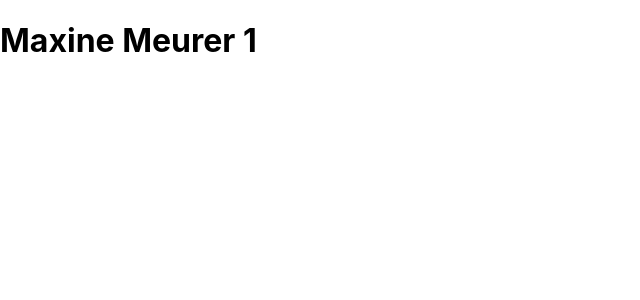
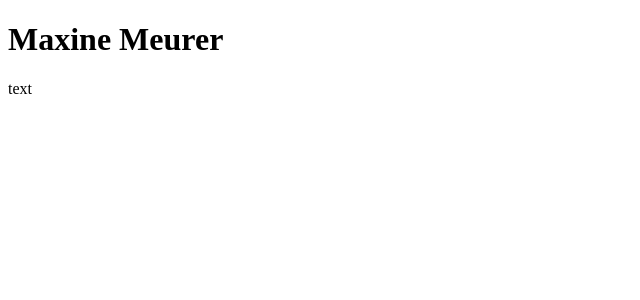
Before and after one commit to mmeurer00/mmeurer00.github.io, a React (Create React App) app: page / in a window 1280 px wide. Shown: the top 300 px of the page, without its empty margins (0-640 px from the left). Built offline with nearby package versions, Linux system fonts and the light colour scheme.

Commit message:
create navbar

```diff
--- a/src/App.js
+++ b/src/App.js
@@ -1,8 +1,12 @@
 import './App.css';
+import Navbar from './components/Navbar/Navbar'
 
 function App() {
   return (
-    <h1>Maxine Meurer 1</h1>
+    <div>
+      <h1>Maxine Meurer</h1>
+      < Navbar/>
+    </div>
   );
 }
 
--- /dev/null
+++ b/src/components/Navbar/Navbar.js
@@ -0,0 +1,11 @@
+import React from 'react'
+
+class Navbar extends React.Component {
+    render(){
+        return(
+            <p>text</p>
+        )
+    }
+}
+
+export default Navbar
--- a/src/index.js
+++ b/src/index.js
@@ -1,6 +1,5 @@
 import React from 'react';
 import ReactDOM from 'react-dom';
-import './index.css';
 import App from './App';
 import reportWebVitals from './reportWebVitals';
 
@@ -11,7 +10,4 @@ ReactDOM.render(
   document.getElementById('root')
 );
 
-// If you want to start measuring performance in your app, pass a function
-// to log results (for example: reportWebVitals(console.log))
-// or send to an analytics endpoint. Learn more: https://bit.ly/CRA-vitals
 reportWebVitals();
```
